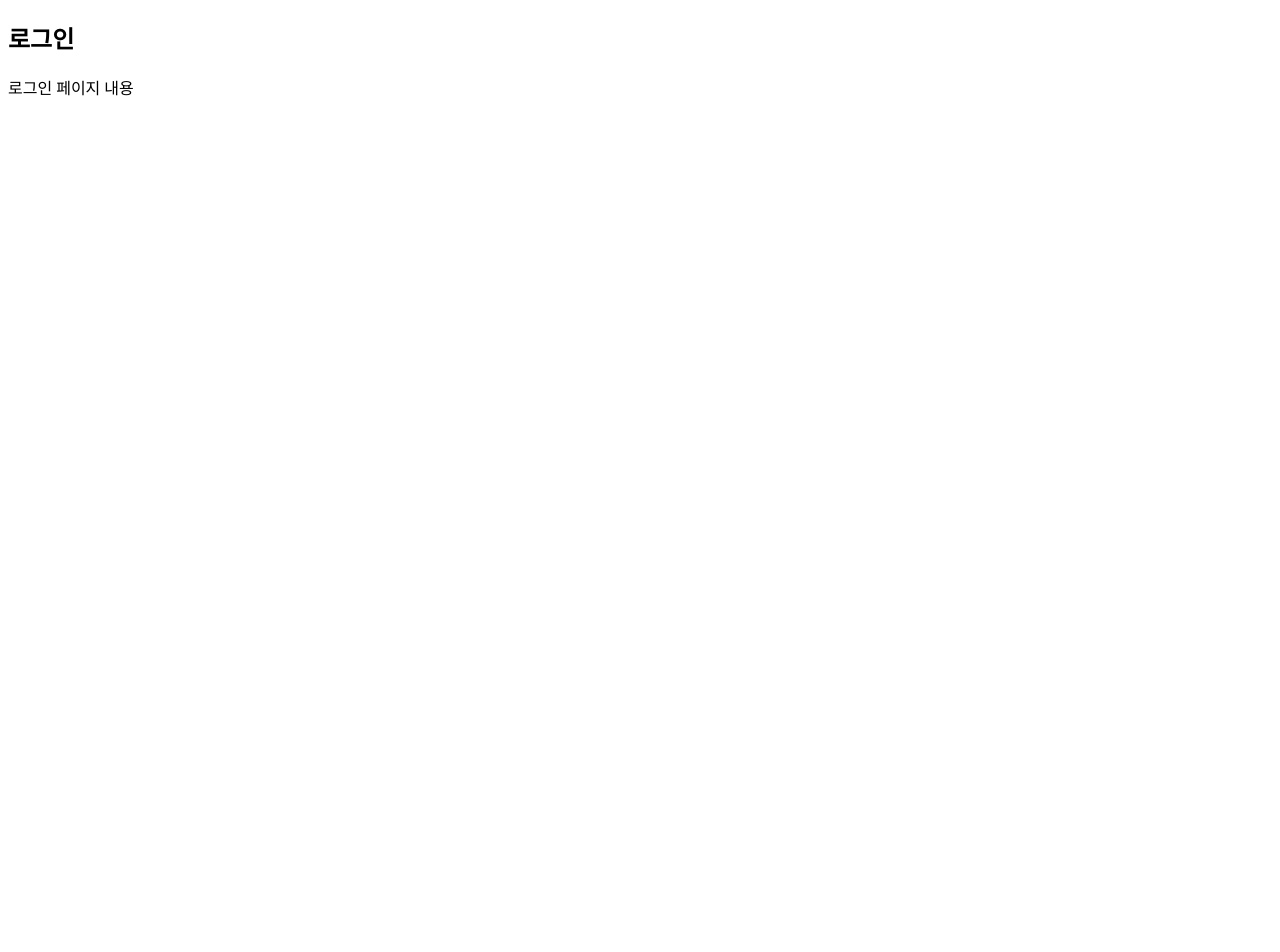
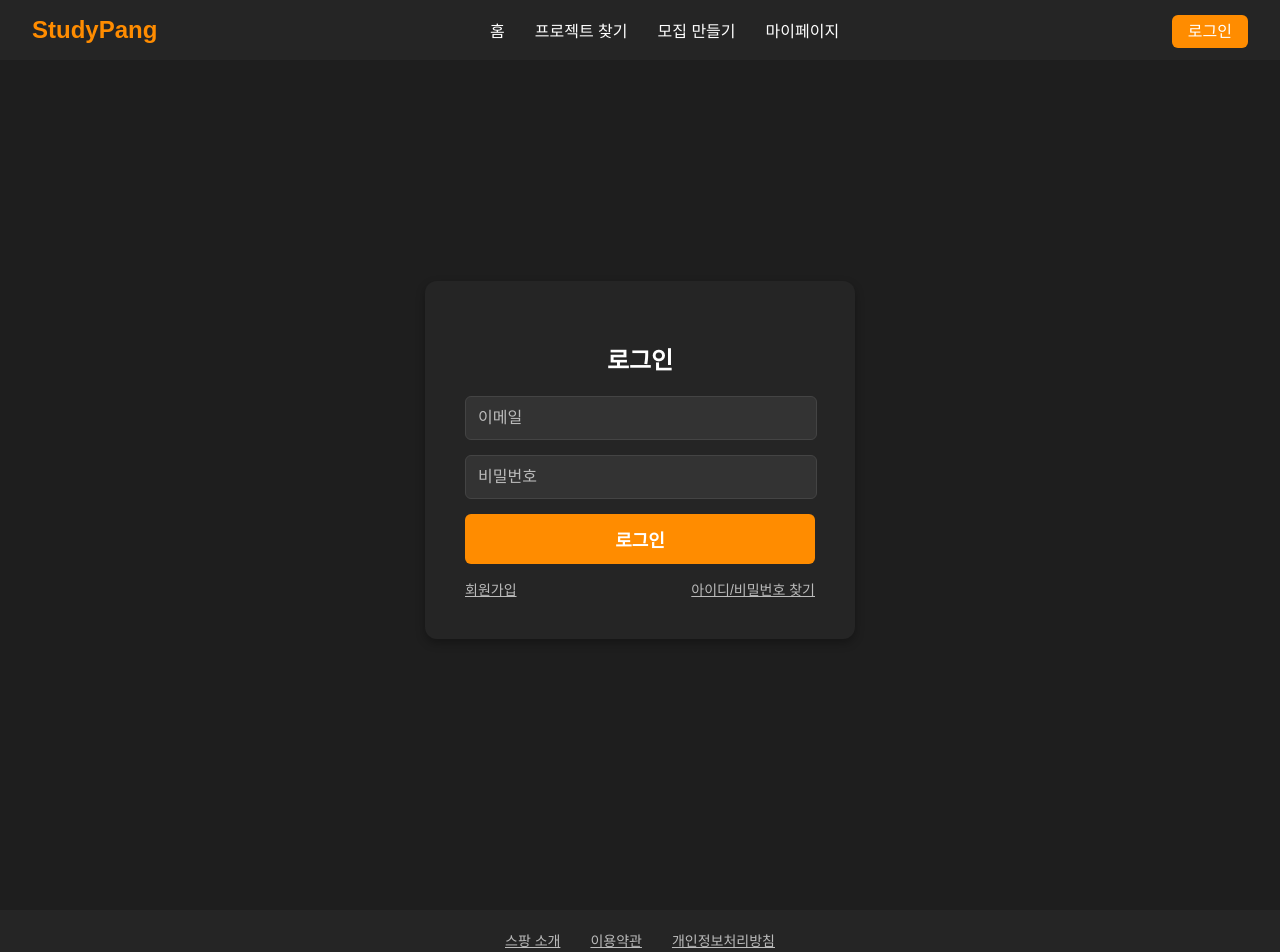
Before and after one commit to S1K1DA/Toy01-frontend, a React (Create React App) app: page /login in a window 1280 px wide. Shown: the top 952 px of the page. Before the commit the page ends 800 px from the top, so only its background shows below. Built offline with nearby package versions, Linux system fonts and the light colour scheme.

Commit message:
feat : login page front

```diff
--- a/src/components/Footer.jsx
+++ b/src/components/Footer.jsx
@@ -0,0 +1,17 @@
+import React from 'react';
+import '../styles/global.css';
+
+function Footer() {
+  return (
+    <footer className="footer">
+      <div className="footer-links">
+        <a href="/about">스팡 소개</a>
+        <a href="/terms">이용약관</a>
+        <a href="/privacy">개인정보처리방침</a>
+      </div>
+      <p className="copyright">© 2025 StudyPang. All rights reserved.</p>
+    </footer>
+  );
+}
+
+export default Footer;
--- a/src/components/Header.jsx
+++ b/src/components/Header.jsx
@@ -0,0 +1,24 @@
+import React from 'react';
+import { Link } from 'react-router-dom';
+import '../styles/global.css';
+
+function Header() {
+  return (
+    <header className="header">
+      <div className="logo">
+        <Link to="/">StudyPang</Link>
+      </div>
+      <nav className="nav">
+        <Link to="/">홈</Link>
+        <Link to="/projects">프로젝트 찾기</Link>
+        <Link to="/create">모집 만들기</Link>
+        <Link to="/mypage">마이페이지</Link>
+      </nav>
+      <div className="auth">
+        <Link to="/login" className="login-btn">로그인</Link>
+      </div>
+    </header>
+  );
+}
+
+export default Header;
--- a/src/pages/Login.jsx
+++ b/src/pages/Login.jsx
@@ -1,10 +1,43 @@
-import React from 'react';
+import React, { useState } from 'react';
+import '../styles/login.css';
 
 function Login() {
+  const [email, setEmail] = useState('');
+  const [password, setPassword] = useState('');
+
+  const handleSubmit = (e) => {
+    e.preventDefault();
+    console.log('Login with:', { email, password });
+  };
+
   return (
-    <div>
-      <h2>로그인</h2>
-      <p>로그인 페이지 내용</p>
+    <div className="container">
+      <div className="login-card">
+        <h2>로그인</h2>
+        <form className="login-form" onSubmit={handleSubmit}>
+          <input
+            type="email"
+            value={email}
+            onChange={(e) => setEmail(e.target.value)}
+            placeholder="이메일"
+            required
+          />
+          <input
+            type="password"
+            value={password}
+            onChange={(e) => setPassword(e.target.value)}
+            placeholder="비밀번호"
+            required
+          />
+          <button type="submit">로그인</button>
+        </form>
+
+        {/* 회원가입 & 비밀번호 찾기 링크 추가 */}
+        <div className="additional-links">
+          <a href="/register">회원가입</a>
+          <a href="/forgot-password">아이디/비밀번호 찾기</a>
+        </div>
+      </div>
     </div>
   );
 }
--- a/src/router/config/RouterConfig.jsx
+++ b/src/router/config/RouterConfig.jsx
@@ -1,5 +1,8 @@
 import React from "react";
-import { BrowserRouter as Router, Route, Routes} from 'react-router-dom';
+import { BrowserRouter as Router, Route, Routes } from "react-router-dom";
+
+import Header from "../../components/Header";
+import Footer from "../../components/Footer";
 
 import Home from "../../pages/Home";
 import Login from "../../pages/Login";
@@ -7,11 +10,13 @@ import Register from "../../pages/Register";
 
 const RouterConfig = () => (
   <Router>
+    <Header /> {/* ✅ 모든 페이지에서 공통으로 보이게 추가 */}
     <Routes>
       <Route path="/" element={<Home />} />
       <Route path="/login" element={<Login />} />
       <Route path="/register" element={<Register />} />
     </Routes>
+    <Footer /> {/* ✅ 모든 페이지에서 공통으로 보이게 추가 */}
   </Router>
 );
 
--- a/src/styles/global.css
+++ b/src/styles/global.css
@@ -1,14 +1,71 @@
-.App {
+/* ✅ 공통 스타일 */
+body {
+    margin: 0;
+    font-family: 'Noto Sans KR', sans-serif;
+    background-color: #1E1E1E;
+    color: white;
+  }
+
+  /* ✅ 헤더 스타일 */
+  .header {
+    display: flex;
+    justify-content: space-between;
+    align-items: center;
+    padding: 16px 32px;
+    background: #252525;
+  }
+
+  .logo a {
+    font-size: 24px;
+    font-weight: bold;
+    color: #ff8c00;
+    text-decoration: none;
+  }
+
+  .nav a {
+    margin: 0 15px;
+    color: white;
+    text-decoration: none;
+    font-size: 16px;
+  }
+
+  .nav a:hover {
+    color: #ff8c00;
+  }
+
+  .auth .login-btn {
+    background: #ff8c00;
+    padding: 8px 16px;
+    border-radius: 6px;
+    text-decoration: none;
+    color: white;
+  }
+
+  .auth .login-btn:hover {
+    background: #ff9f1c;
+  }
+
+  /* ✅ 푸터 스타일 */
+  .footer {
     text-align: center;
-}
+    padding: 20px;
+    background: #252525;
+    margin-top: 50px;
+  }
 
-.App-header {
-    background-color: #f0f0f0;
-    min-height: 100vh;
-    display: flex;
-    flex-direction: column;
-    align-items: center;
-    justify-content: center;
-    font-size: calc(10px + 2vmin);
-    color: #333;
-}
+  .footer-links a {
+    margin: 0 15px;
+    color: #bbb;
+    text-decoration: underline;
+    font-size: 14px;
+  }
+
+  .footer-links a:hover {
+    color: #ff8c00;
+  }
+
+  .copyright {
+    margin-top: 10px;
+    font-size: 12px;
+    color: #888;
+  }
--- /dev/null
+++ b/src/styles/login.css
@@ -0,0 +1,81 @@
+/* 다크 테마 스타일 */
+.container {
+    display: flex;
+    justify-content: center;
+    align-items: center;
+    height: 100vh;
+    background-color: #1E1E1E;
+}
+
+.login-card {
+    background: #252525;
+    padding: 40px;
+    border-radius: 12px;
+    box-shadow: 0 4px 10px rgba(0, 0, 0, 0.3);
+    width: 350px;
+    text-align: center;
+}
+
+  /* 로그인 제목 */
+.login-card h2 {
+    color: #fff;
+    margin-bottom: 20px;
+}
+
+  /* 입력 필드 스타일 */
+.login-form input {
+    width: calc(100% - 24px); /* 좌우 여백 균형 맞추기 */
+    padding: 12px;
+    margin-bottom: 15px;
+    border: 1px solid #444;
+    border-radius: 6px;
+    background: #333;
+    color: #fff;
+    font-size: 16px;
+}
+
+.login-form input::placeholder {
+    color: #bbb;
+}
+
+.login-form input:focus {
+    outline: none;
+    border-color: #ff8c00;
+}
+
+  /* 버튼 스타일 */
+.login-form button {
+    width: 100%;
+    padding: 12px;
+    background: #ff8c00;
+    border: none;
+    border-radius: 6px;
+    color: white;
+    font-size: 18px;
+    font-weight: bold;
+    cursor: pointer;
+    transition: 0.3s;
+}
+
+.login-form button:hover {
+    background: #ff9f1c;
+}
+
+  /* 추가된 회원가입 / 비밀번호 찾기 스타일 */
+.additional-links {
+    margin-top: 15px;
+    display: flex;
+    justify-content: space-between;
+}
+
+.additional-links a {
+    color: #bbb;
+    text-decoration: underline;
+    font-size: 14px;
+    cursor: pointer;
+    transition: 0.3s;
+}
+
+.additional-links a:hover {
+    color: #ff8c00; /* 마우스 올리면 주황색 강조 */
+}
```
Also changed, not shown: src/styles/register.css (added). Lines whose indentation alone changed are shown as unchanged.
